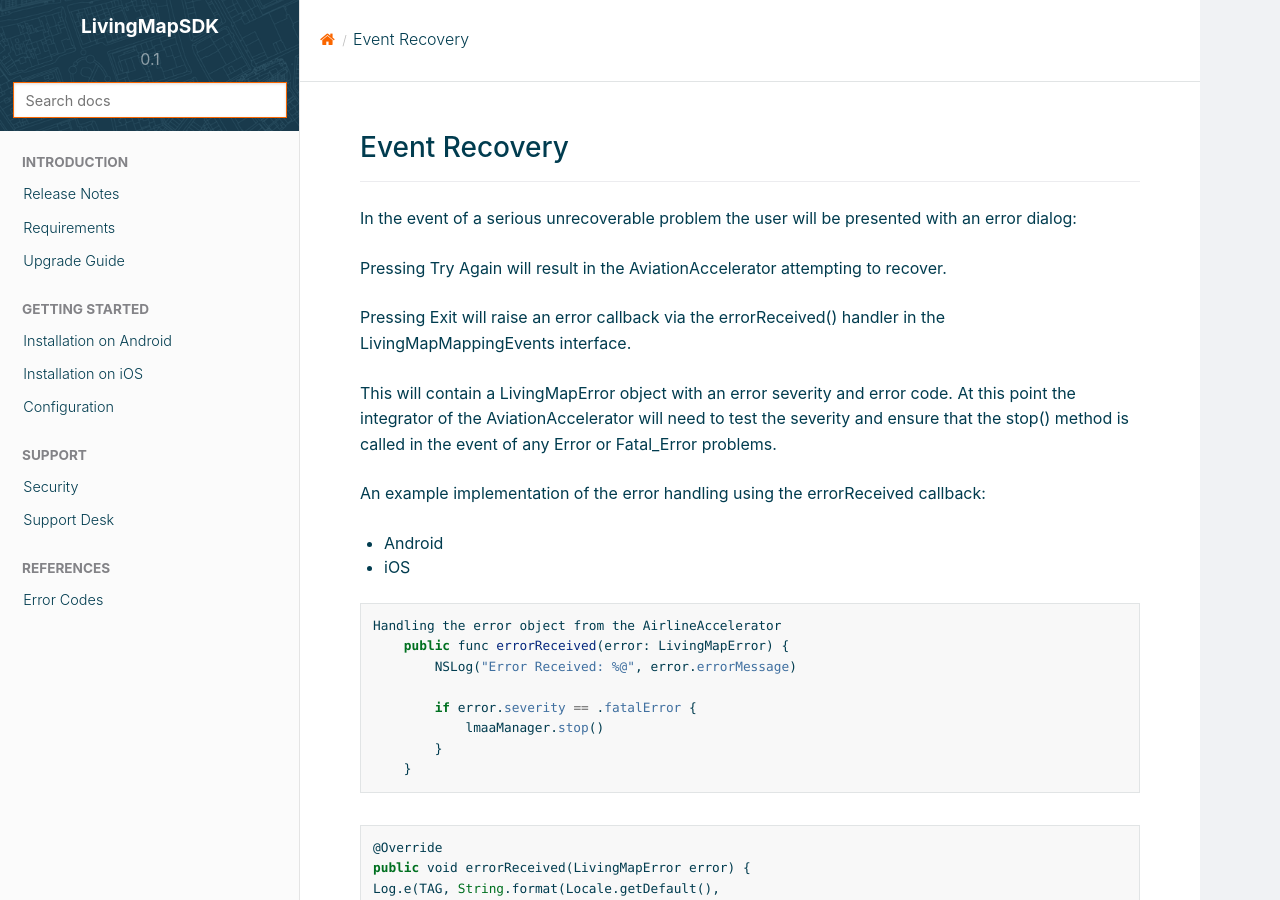
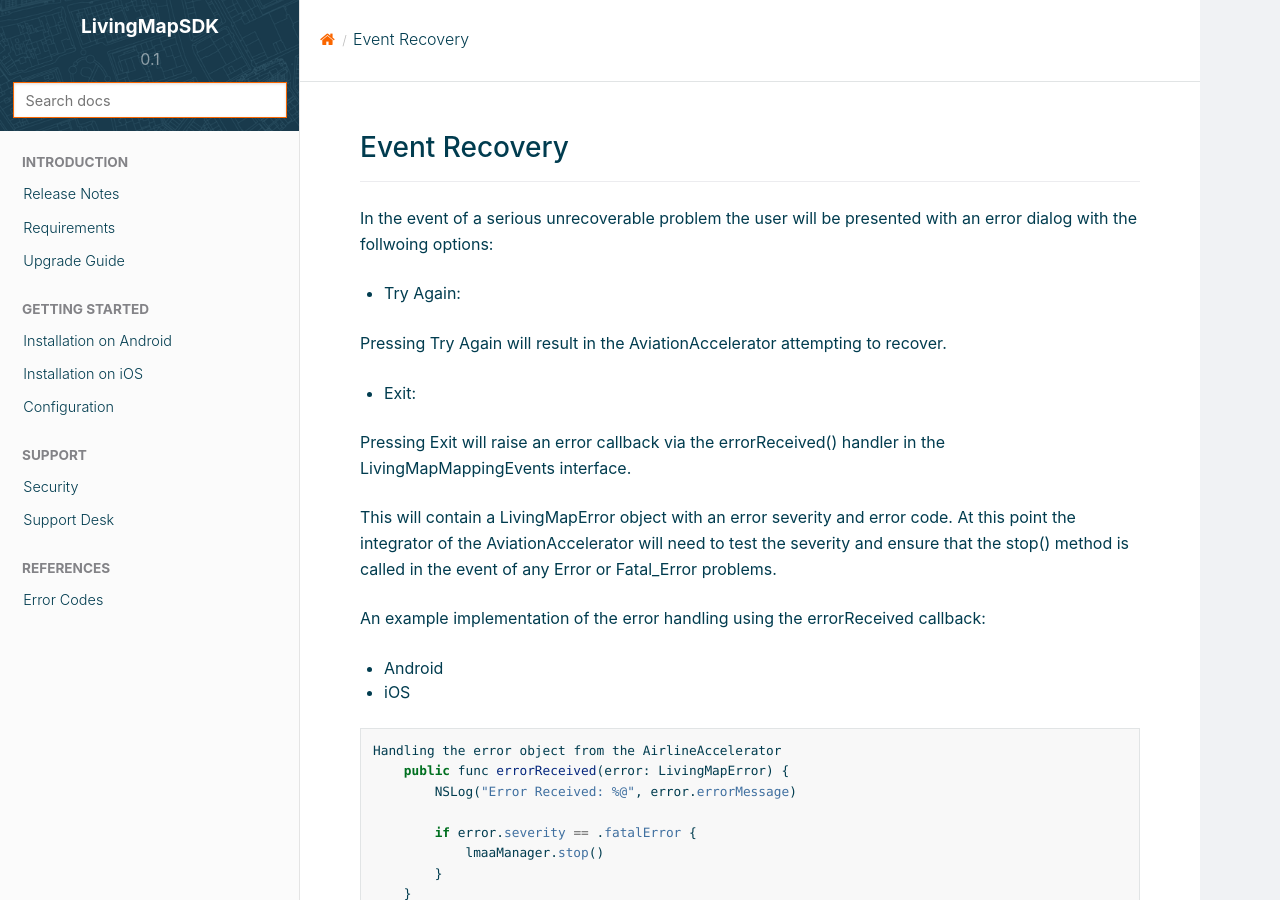
Before and after one commit to livingmap/documentation-LivingMapSDK, a Sphinx documentation site: the page built from source/AviationAccelerator/error-recovery.rst, in a window 1280 px wide and 900 px high. Built offline with Sphinx 7.4.7 and the Read the Docs theme 2.0.0, drawn with Linux system fonts in a browser that asks for light colours; pages that are not in the unit, such as notebooks, are missing from menus.

Commit message:
LMS-1305 update docs to AA

```diff
--- a/source/AviationAccelerator/error-recovery.rst
+++ b/source/AviationAccelerator/error-recovery.rst
@@ -6,10 +6,13 @@
     :local:
 
 
-In the event of a serious unrecoverable problem the user will be presented with
-an error dialog:
+In the event of a serious unrecoverable problem the user will be presented with an error dialog with the follwoing options:
+
+- Try Again:
 
 Pressing Try Again will result in the AviationAccelerator attempting to recover.
+
+- Exit:
 
 Pressing Exit will raise an error callback via the errorReceived() handler in the
 LivingMapMappingEvents interface.
--- a/source/AviationAccelerator/event-handling.rst
+++ b/source/AviationAccelerator/event-handling.rst
@@ -10,7 +10,6 @@
 To use these events, you need to create an instance of a LivingMapMappingEvents object and pass the event handler to the map fragment.
 
 Create an instance of LivingMapMappingEvents and override the required methods:
-
 
 .. platform-code::
 
```
